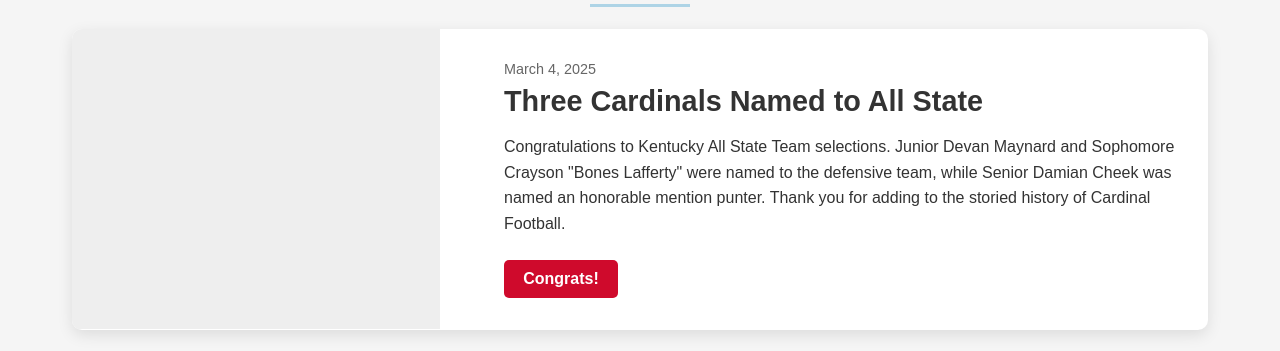
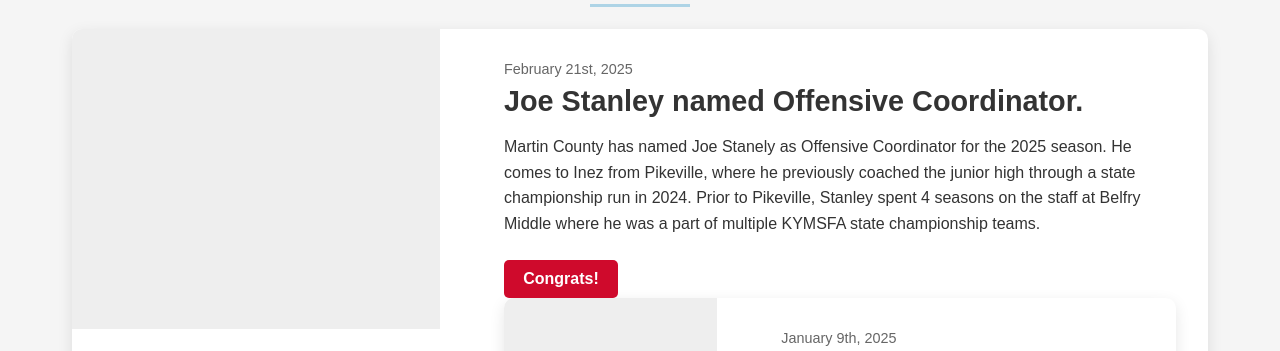
Before and after one commit to CodyW606/martin-county-football, a plain HTML site: page index.html in a window 1280 px wide. Shown: the part 660-1011 px from the top of the page. Drawn offline with Linux system fonts and the light colour scheme.

Commit message:
Add files via upload

```diff
--- a/index.html
+++ b/index.html
@@ -352,10 +352,23 @@
     <!-- News Section -->
     <section class="news-section">
         <h2>Latest News</h2>
+
+ <div class="news-container">
+            <div class="news-image"></div>
+            <div class="news-content">
+                <div class="news-date">February 21st, 2025</div>
+                <h3 class="news-title">Joe Stanley named Offensive Coordinator.</h3>
+                <p class="news-excerpt">
+                    Martin County has named Joe Stanely as Offensive Coordinator for the 2025 season. He comes to Inez from Pikeville, where he previously coached the junior high through a state championship run in 2024. Prior to Pikeville, Stanley spent 4 seasons on the staff at Belfry Middle where he was a part of multiple KYMSFA state championship teams.
+                </p>
+                <a href="#" class="read-more">Congrats!</a>
+
+
+
         <div class="news-container">
             <div class="news-image"></div>
             <div class="news-content">
-                <div class="news-date">March 4, 2025</div>
+                <div class="news-date">January 9th, 2025</div>
                 <h3 class="news-title">Three Cardinals Named to All State</h3>
                 <p class="news-excerpt">
                     Congratulations to Kentucky All State Team selections. Junior Devan Maynard and Sophomore Crayson "Bones Lafferty" were named to the defensive team, while Senior Damian Cheek was named an honorable mention punter. Thank you for adding to the storied history of Cardinal Football.
```
